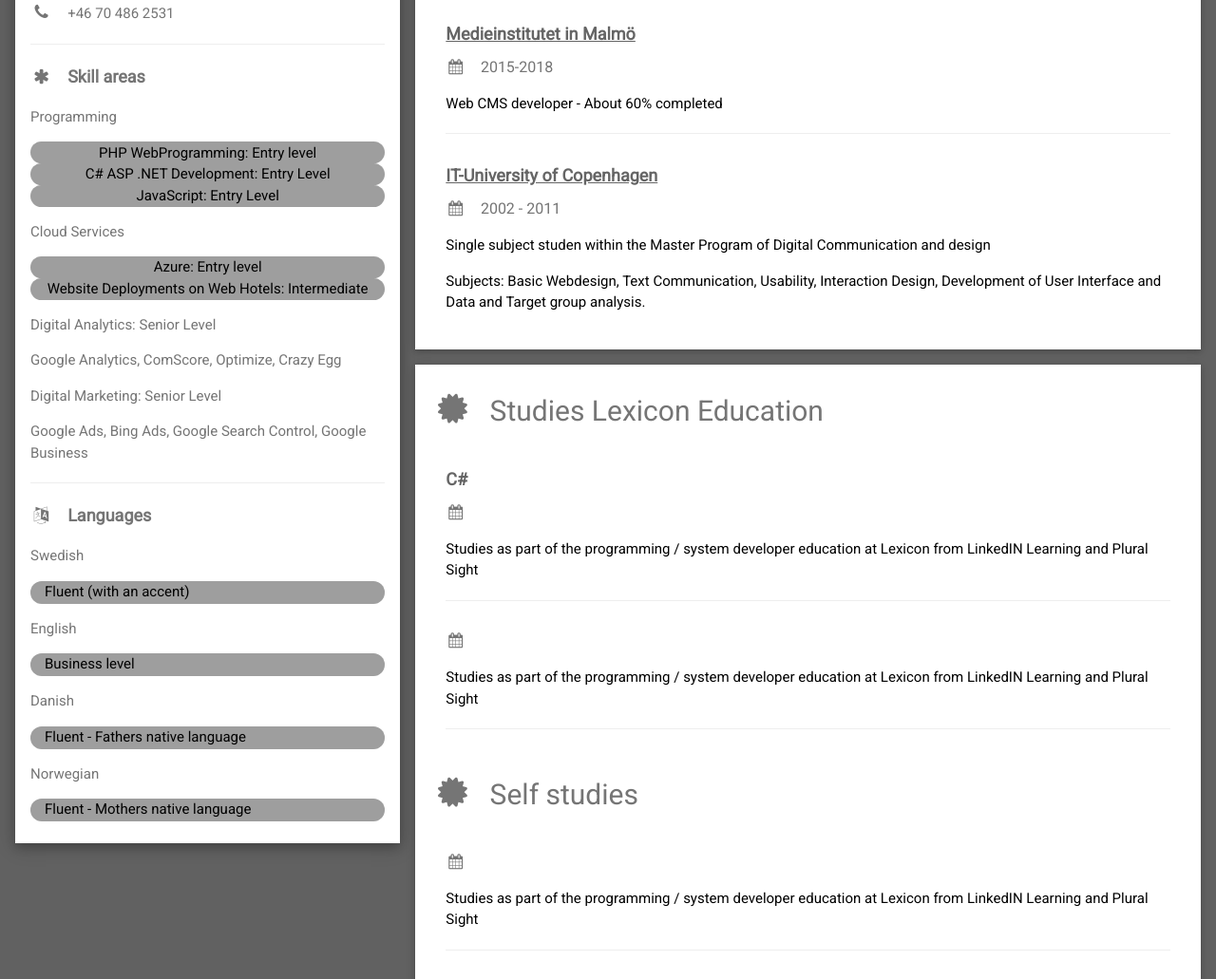
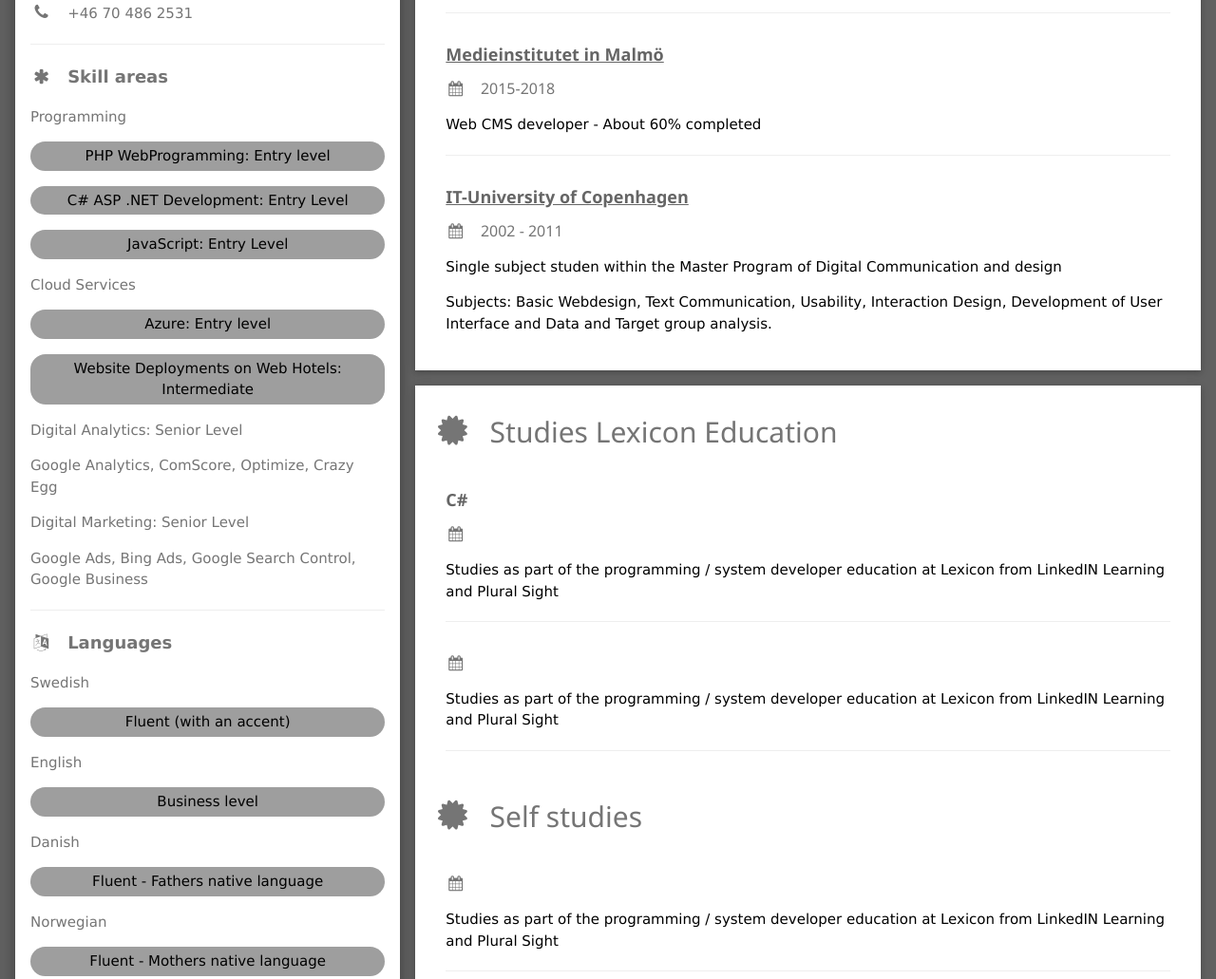
Before and after one commit to jenschr69/cv, a plain HTML site: page index.html in a window 1280 px wide. Shown: the part 594-1625 px from the top of the page at 95% size. Drawn offline with nearby package versions, Linux system fonts and the light colour scheme.

Commit message:
Updating index file

```diff
--- a/index.html
+++ b/index.html
@@ -6,9 +6,7 @@
 <link rel="stylesheet" href="https://www.w3schools.com/w3css/4/w3.css">
 <link rel='stylesheet' href='https://fonts.googleapis.com/css?family=Roboto'>
 <link rel="stylesheet" href="https://cdnjs.cloudflare.com/ajax/libs/font-awesome/4.7.0/css/font-awesome.min.css">
-<style>
-  html,body,h1,h2,h3,h4,h5,h6 {font-family: "Roboto", sans-serif}
-</style>
+<link rel="stylesheet" href="css/styles.css">
 <body class="w3-dark-grey">
 
 <!-- Page Container -->
@@ -38,13 +36,13 @@
 
 
           <p>Programming</p>
-          <div class="w3-container w3-center w3-round-xlarge w3-grey" style="width:100%">PHP WebProgramming: Entry level</div>
-          <div class="w3-container w3-center w3-round-xlarge w3-grey" style="width:100%">C# ASP .NET Development: Entry Level</div>
-          <div class="w3-container w3-center w3-round-xlarge w3-grey" style="width:100%">JavaScript: Entry Level</div>
+          <div class="w3-container w3-center w3-round-xlarge w3-grey w3-padding-small w3-margin-bottom" style="width:100%">PHP WebProgramming: Entry level</div>
+          <div class="w3-container w3-center w3-round-xlarge w3-grey w3-padding-small w3-margin-bottom" style="width:100%">C# ASP .NET Development: Entry Level</div>
+          <div class="w3-container w3-center w3-round-xlarge w3-grey w3-padding-small w3-margin-bottom" style="width:100%">JavaScript: Entry Level</div>
 
           <p>Cloud Services</p>
-          <div class="w3-container w3-center w3-round-xlarge w3-grey" style="width:100%">Azure: Entry level</div>
-          <div class="w3-container w3-center w3-round-xlarge w3-grey" style="width:100%">Website Deployments on Web Hotels: Intermediate </div>
+          <div class="w3-container w3-center w3-round-xlarge w3-grey w3-padding-small w3-margin-bottom" style="width:100%">Azure: Entry level</div>
+          <div class="w3-container w3-center w3-round-xlarge w3-grey w3-padding-small w3-margin-bottom" style="width:100%">Website Deployments on Web Hotels: Intermediate </div>
 
           <p>Digital Analytics: Senior Level</p>
           <p>Google Analytics, ComScore, Optimize, Crazy Egg</p>
@@ -54,21 +52,16 @@
 
           <p class="w3-large w3-text-theme"><b><i class="fa fa-language fa-fw w3-margin-right w3-text-grey"></i>Languages</b></p>
           <p>Swedish</p>
-          <div class="w3-light-grey w3-round-xlarge">
-            <div class="w3-round-xlarge w3-grey" style="height:24px;width:100%"><span style="padding-left: 15px;">Fluent (with an accent)</span></div>
-          </div>
+          <div class="w3-container w3-center w3-round-xlarge w3-grey w3-padding-small w3-margin-bottom" style="width:100%">Fluent (with an accent)</div>
+
           <p>English</p>
-          <div class="w3-light-grey w3-round-xlarge">
-            <div class="w3-round-xlarge w3-grey" style="height:24px;width:100%"><span style="padding-left: 15px;">Business level</span></div>
-          </div>
+          <div class="w3-container w3-center w3-round-xlarge w3-grey w3-padding-small w3-margin-bottom" style="width:100%">Business level</div>
+
           <p>Danish</p>
-          <div class="w3-light-grey w3-round-xlarge">
-            <div class="w3-round-xlarge w3-grey" style="height:24px;width:100%"><span style="padding-left: 15px;">Fluent - Fathers native language</span></div>
-          </div>
+          <div class="w3-container w3-center w3-round-xlarge w3-grey w3-padding-small w3-margin-bottom" style="width:100%">Fluent - Fathers native language</div>
+
           <p>Norwegian</p>
-          <div class="w3-light-grey w3-round-xlarge">
-            <div class="w3-round-xlarge w3-grey" style="height:24px;width:100%"><span style="padding-left: 15px;">Fluent - Mothers native language</span></div>
-          </div>
+          <div class="w3-container w3-center w3-round-xlarge w3-grey w3-padding-small w3-margin-bottom" style="width:100%">Fluent - Mothers native language</div>
           <br>
         </div>
       </div><br>
```
